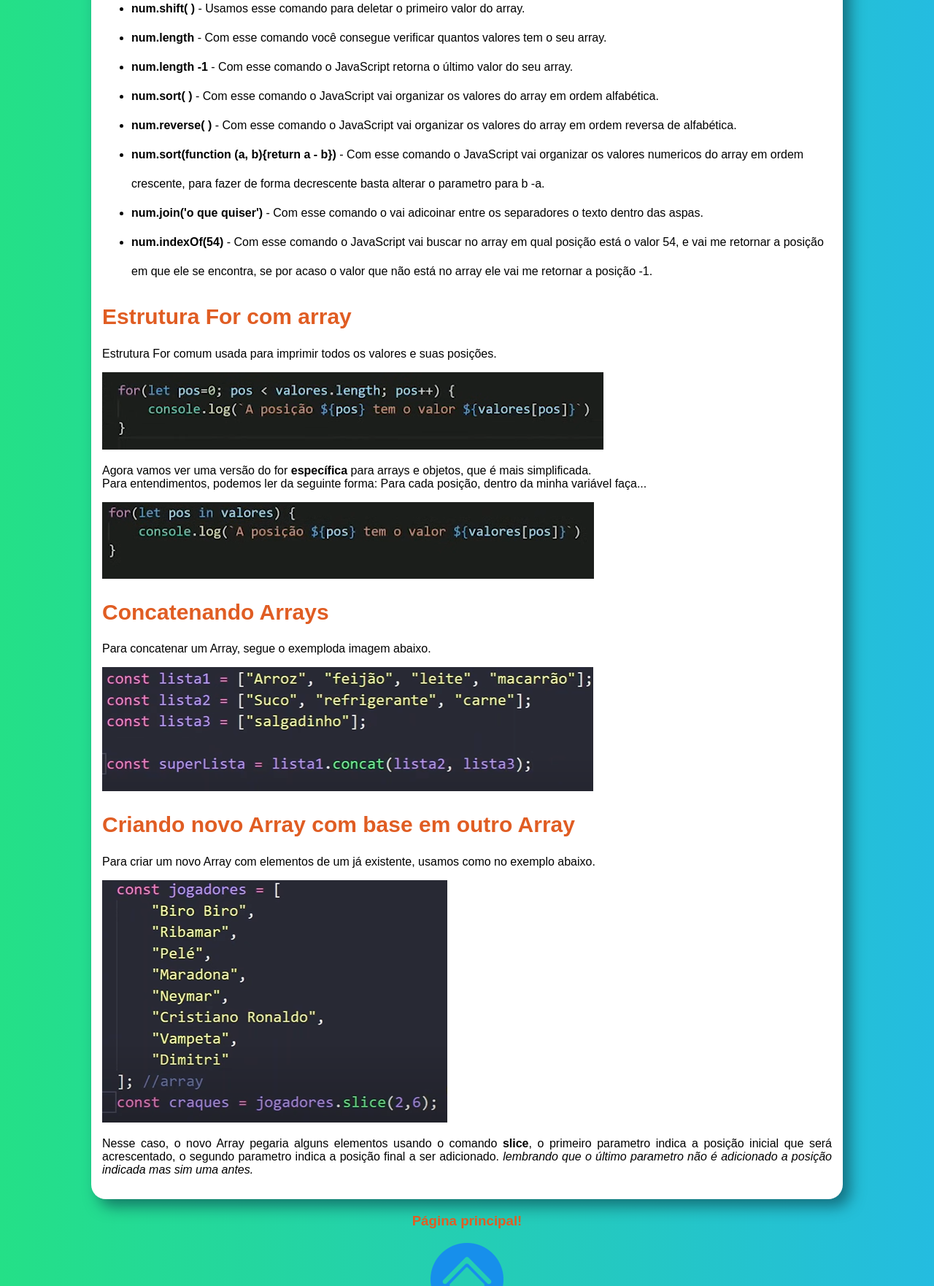
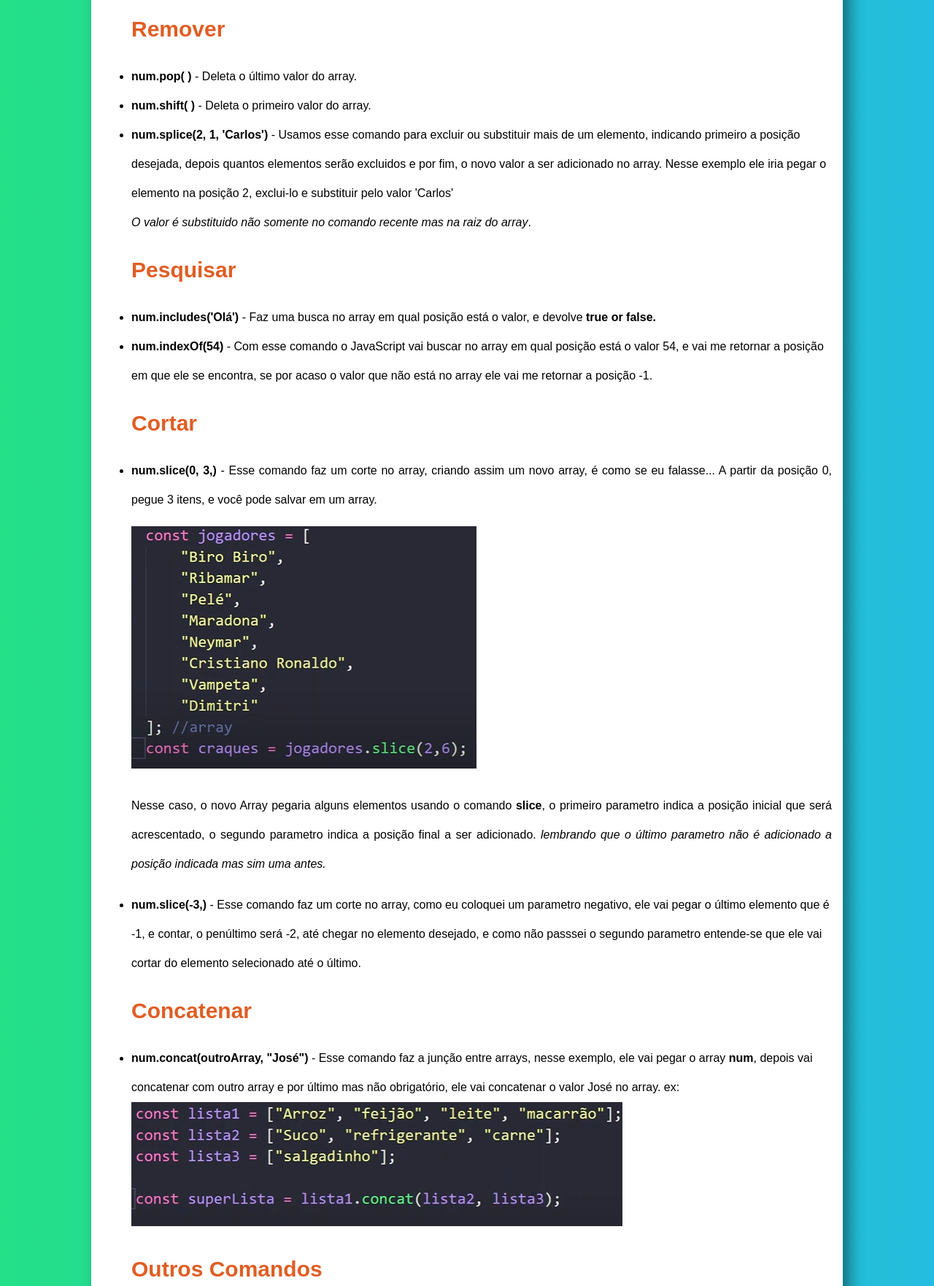
Before and after one commit to renatodinizz/consulta, a plain HTML site: page array.html in a window 1280 px wide. Shown: the part 733-2495 px from the top of the page at 73% size. Drawn offline with Linux system fonts and the light colour scheme.

Commit message:
adicionando conteúdo

```diff
--- a/array.html
+++ b/array.html
@@ -21,24 +21,58 @@
             Alguns exemplos, de como trabalhar com um array usando como exemplo a variável <strong>num</strong>.
         </p>
         <ul id="arrayList">
-            <li>
-                <strong>num[6] = 18</strong> - Para adicionar ou alterar um valor, primeiro declara a posição que será inserido e depois o valor, que nesse caso ficaria: num = [4, 5, 8, 9, 54, 78, 18]
-            </li>
+            <h2>Inserir</h2>
             <li>
                 <strong>num.push(34)</strong> - Com esse comando o JavaScript entende e já coloca o valor declarado para a última posição do array.
             </li>
             <li>
                 <strong>num.unshift( )</strong> - Usamos esse comando para adicionar um valor na posição 0 do array.
             </li>
+
+            <h2>Alterar</h2>
             <li>
-                <strong>num.splice(2, 0, 'item1', 'item2')</strong> - Usamos esse comando para adicionar mais de um valor, indicando a posição desejada, quantos valores serão apagados e o valorres a serem adicionados no array. Nesse exemplo ele iria adicionar na posição 2, não iria excluir nenhum item e os valores 'item1' e 'item2' seriam adicionados e iria alterar a posição dos valores seguintyes.
+                <strong>num[6] = 18</strong> - Para adicionar ou alterar um valor, primeiro declara a posição que será inserido e depois o valor, que nesse caso ficaria: num = [4, 5, 8, 9, 54, 78, 18]
+            </li>
+
+            <h2>Remover</h2>
+            <li>
+                <strong>num.pop( )</strong> - Deleta o último valor do array.
             </li>
             <li>
-                <strong>num.pop( )</strong> - Usamos esse comando para deletar o último valor do array.
+                <strong>num.shift( )</strong> - Deleta o primeiro valor do array.
             </li>
             <li>
-                <strong>num.shift( )</strong> - Usamos esse comando para deletar o primeiro valor do array.
+                <strong>num.splice(2, 1, 'Carlos')</strong> - Usamos esse comando para excluir ou substituir mais de um elemento, indicando primeiro a posição desejada, depois quantos elementos serão excluidos e por fim, o novo valor a ser adicionado no array. Nesse exemplo ele iria pegar o elemento na posição 2, exclui-lo e substituir pelo valor 'Carlos' <br>
+                <em>O valor é substituido não somente no comando recente mas na raiz do array</em>.
             </li>
+
+            <h2>Pesquisar</h2>
+            <li>
+                <strong>num.includes('Olá')</strong> - Faz uma busca no array em qual posição está o valor, e devolve <strong>true or false.</strong>
+            </li>
+            <li>
+                <strong>num.indexOf(54)</strong> - Com esse comando o JavaScript vai buscar no array em qual posição está o valor 54, e vai me retornar a posição em que ele se encontra, se por acaso o valor que não está no array ele vai me retornar a posição -1.
+            </li>
+
+            <h2>Cortar</h2>
+            <li>
+                <p><strong>num.slice(0, 3,)</strong> - Esse comando faz um corte no array, criando assim um novo array, é como se eu falasse... A partir da posição 0, pegue 3 itens, e você pode salvar em um array.</p>
+                <img src="imagem/JavaScript/criar-array-existente.png" alt="criar array já existente">
+                <p>Nesse caso, o novo Array pegaria alguns elementos usando o comando <strong>slice</strong>, o primeiro parametro indica a posição inicial que será acrescentado, o segundo parametro indica a posição final a ser adicionado. <em>lembrando que o último parametro não é adicionado a posição indicada mas sim uma antes.</em></p>
+            </li>
+            <li>
+                <strong>num.slice(-3,)</strong> - Esse comando faz um corte no array, como eu coloquei um parametro negativo, ele vai pegar o último elemento que é -1, e contar, o penúltimo será -2, até chegar no elemento desejado, e como não passsei o segundo parametro entende-se que ele vai cortar do elemento selecionado até o último.
+            </li>
+
+            <h2>Concatenar</h2>
+            <li>
+                <strong>num.concat(outroArray, "José")</strong> - Esse comando faz a junção entre arrays, nesse exemplo, ele vai pegar o array <strong>num</strong>, depois vai concatenar com outro array e por último mas não obrigatório, ele vai concatenar o valor José no array. ex: <br>
+                <img src="imagem/JavaScript/concatenar-array.png" alt="concatenação de um array">
+
+            </li>
+
+
+            <h2>Outros Comandos</h2>
             <li>
                 <strong>num.length</strong> - Com esse comando você consegue verificar quantos valores tem o seu array.
             </li>
@@ -57,24 +91,15 @@
             <li>
                 <strong>num.join('o que quiser')</strong> - Com esse comando o vai adicoinar entre os separadores o texto dentro das aspas.
             </li>
-            <li>
-                <strong>num.indexOf(54)</strong> - Com esse comando o JavaScript vai buscar no array em qual posição está o valor 54, e vai me retornar a posição em que ele se encontra, se por acaso o valor que não está no array ele vai me retornar a posição -1.
-            </li>
         </ul>
         <h2>Estrutura For com array</h2>
         <p>Estrutura For comum usada para imprimir todos os valores e suas posições.</p>
         <img src="imagem/JavaScript/for-array.png" alt="for para array">
         <p>Agora vamos ver uma versão do for <strong>específica</strong> para arrays e objetos, que é mais simplificada. <br>Para entendimentos, podemos ler da seguinte forma: Para cada posição, dentro da minha variável faça...</p>
         <img src="imagem/JavaScript/for-array-simples.png" alt="versão simplificada do for para arrays">
+        <p>Outro exemplo de estrutura for com array</p>
+        <img style="width: 675px;" src="imagem/JavaScript/for_array.png" alt="for array">
 
-        <h2>Concatenando Arrays</h2>
-        <p>Para concatenar um Array, segue o exemploda imagem abaixo.</p>
-        <img src="imagem/JavaScript/concatenar-array.png" alt="concatenação de um array">
-
-        <h2>Criando novo Array com base em outro Array</h2>
-        <p>Para criar um novo Array com elementos de um já existente, usamos como no exemplo abaixo.</p>
-        <img src="imagem/JavaScript/criar-array-existente.png" alt="criar array já existente">
-        <p>Nesse caso, o novo Array pegaria alguns elementos usando o comando <strong>slice</strong>, o primeiro parametro indica a posição inicial que será acrescentado, o segundo parametro indica a posição final a ser adicionado. <em>lembrando que o último parametro não é adicionado a posição indicada mas sim uma antes.</em></p>
     </main>
     <h3>Página principal!</h3>
     <a href="index.html"><img src="imagem/home.png" alt="home"></a>
```
Also changed, not shown: imagem/JavaScript/for_array.png (added).
